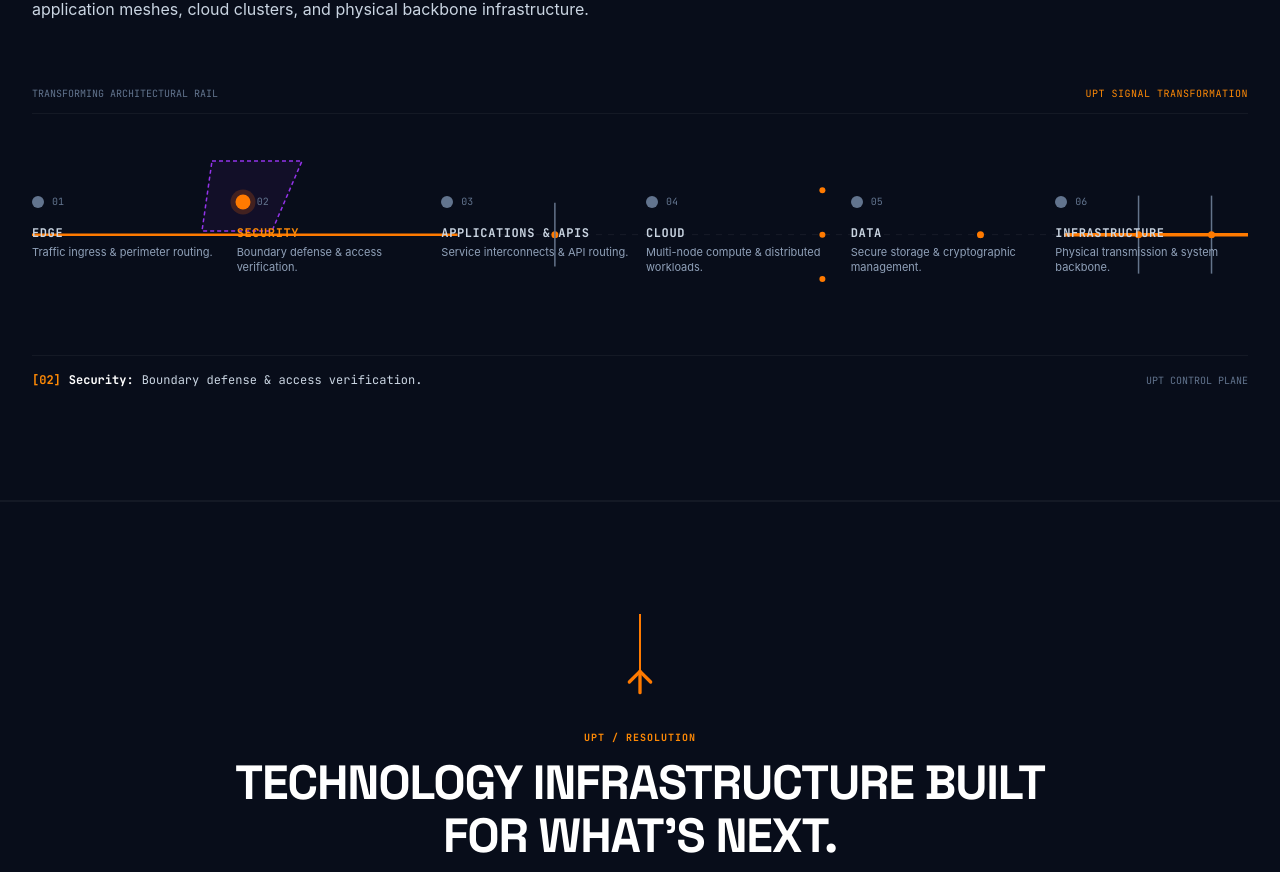
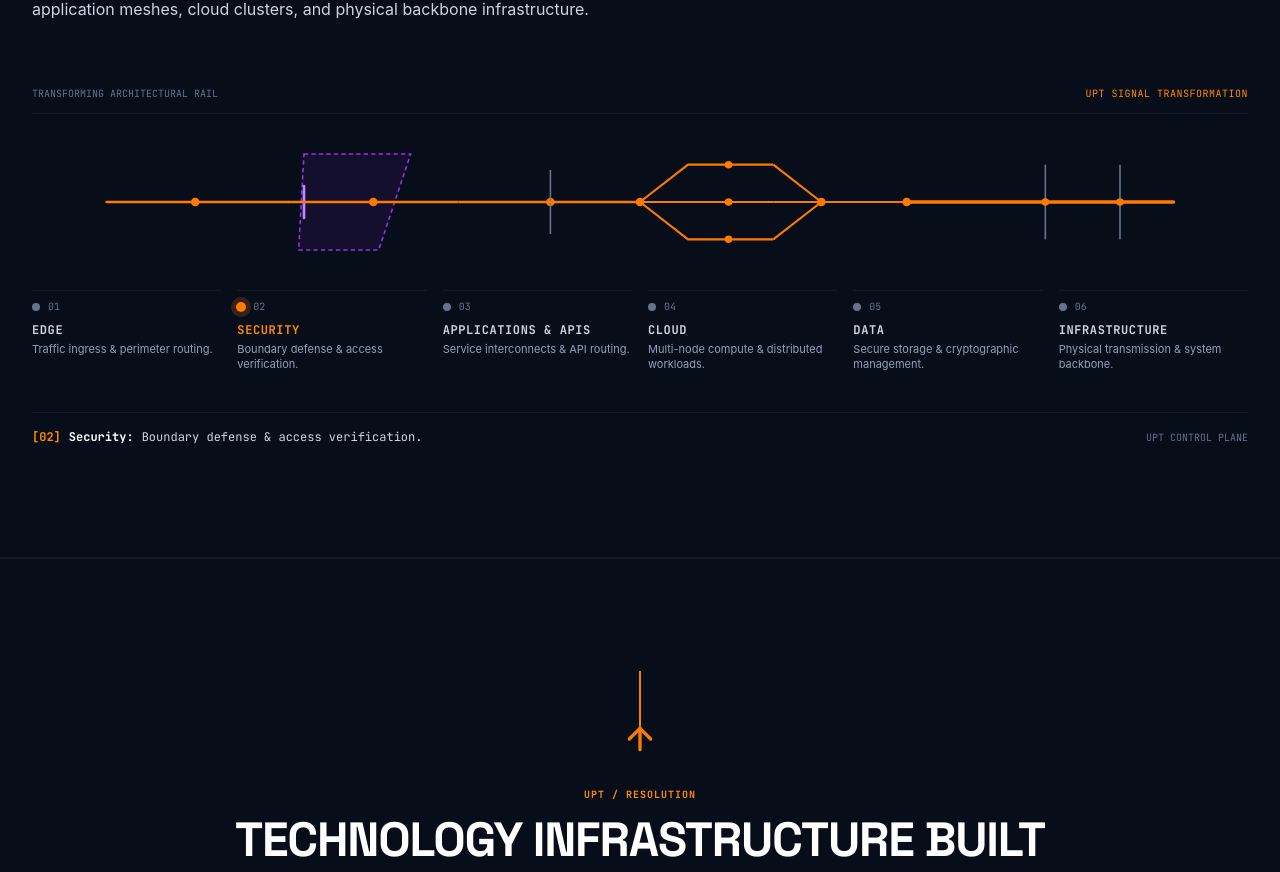
Before and after one commit to mom056/upt-plus, a Next.js app: page /design-lab in a window 1280 px wide. Shown: the part 1795-2667 px from the top of the page. Built offline with nearby package versions, Linux system fonts and the light colour scheme.

Commit message:
refactor(prototype): refine Edge-to-Enterprise transforming rail alignment

```diff
--- a/components/design-lab/SignatureEdgeSequence.tsx
+++ b/components/design-lab/SignatureEdgeSequence.tsx
@@ -47,62 +47,68 @@ export default function SignatureEdgeSequence() {
         <div className="hidden md:block relative">
 
           {/* Top Rail Header */}
-          <div className="flex items-center justify-between pb-3 mb-8 border-b border-white/5 text-[10px] font-mono text-slate-500">
+          <div className="flex items-center justify-between pb-3 mb-6 border-b border-white/5 text-[10px] font-mono text-slate-500">
             <span className="uppercase">TRANSFORMING ARCHITECTURAL RAIL</span>
             <span className="text-orange-400 uppercase tracking-wider">
               {language === 'ar' ? 'مسار التحول المعماري' : 'UPT SIGNAL TRANSFORMATION'}
             </span>
           </div>
 
-          {/* Continuous Architectural SVG Schematic */}
-          <div className="relative w-full py-12">
-            <svg className="absolute inset-0 w-full h-full pointer-events-none" xmlns="http://www.w3.org/2000/svg">
+          {/* Dedicated Architectural SVG Schematic Track */}
+          <div className="w-full h-32 relative mb-6">
+            <svg className="w-full h-full" viewBox="0 0 1000 120" fill="none" xmlns="http://www.w3.org/2000/svg">
               {/* Construction Datum Line */}
-              <line x1="0%" y1="50%" x2="100%" y2="50%" stroke="rgba(255,255,255,0.06)" strokeDasharray="6 6" />
+              <line x1="0" y1="60" x2="1000" y2="60" stroke="rgba(255,255,255,0.06)" strokeDasharray="6 6" />
 
-              {/* 01. EDGE -> Ingress Line */}
-              <line x1="0%" y1="50%" x2="18%" y2="50%" stroke="#FF7A00" strokeWidth="2.5" strokeLinecap="round" />
+              {/* 01. EDGE -> Ingress Line to Station 01 (x=80) */}
+              <line x1="0" y1="60" x2="170" y2="60" stroke="#FF7A00" strokeWidth="2.5" strokeLinecap="round" />
+              <circle cx="83" cy="60" r="4" fill="#FF7A00" />
 
-              {/* 02. SECURITY -> Protected V-Shield Boundary Geometry */}
+              {/* 02. SECURITY (x=250) -> Protected V-Shield Boundary Geometry */}
               <polygon
-                points="180,15 270,15 240,85 170,85"
-                fill="rgba(107,33,168,0.1)"
+                points="185,15 285,15 255,105 180,105"
+                fill="rgba(107,33,168,0.12)"
                 stroke="#9333EA"
                 strokeWidth="1.5"
                 strokeDasharray="4 3"
               />
-              <line x1="18%" y1="50%" x2="35%" y2="50%" stroke="#FF7A00" strokeWidth="2.5" />
+              <line x1="185" y1="45" x2="185" y2="75" stroke="#C084FC" strokeWidth="2.5" strokeLinecap="round" />
+              <line x1="170" y1="60" x2="330" y2="60" stroke="#FF7A00" strokeWidth="2.5" />
+              <circle cx="250" cy="60" r="4" fill="#FF7A00" />
 
-              {/* 03. APPLICATIONS & APIs -> Routing Junction */}
-              <circle cx="43%" cy="50%" r="3.5" fill="#FF7A00" />
-              <path d="M 35% 50% L 51% 50%" stroke="#FF7A00" strokeWidth="2.5" />
-              <line x1="43%" y1="32%" x2="43%" y2="68%" stroke="#64748B" strokeWidth="1.5" />
+              {/* 03. APPLICATIONS & APIs (x=416) -> Routing Cross-Junction */}
+              <circle cx="416" cy="60" r="4" fill="#FF7A00" />
+              <line x1="416" y1="30" x2="416" y2="90" stroke="#64748B" strokeWidth="1.5" />
+              <line x1="330" y1="60" x2="500" y2="60" stroke="#FF7A00" strokeWidth="2.5" />
 
-              {/* 04. CLOUD -> 3-Way Symmetrical Distribution */}
-              <path d="M 51% 50% L 57% 25% L 72% 25%" stroke="#FF7A00" strokeWidth="2" strokeLinejoin="round" />
-              <path d="M 51% 50% L 72% 50%" stroke="#FF7A00" strokeWidth="2" />
-              <path d="M 51% 50% L 57% 75% L 72% 75%" stroke="#FF7A00" strokeWidth="2" strokeLinejoin="round" />
+              {/* 04. CLOUD (x=583) -> 3-Way Symmetrical Distribution */}
+              <circle cx="500" cy="60" r="4" fill="#FF7A00" />
+              <path d="M 500 60 L 545 25 L 625 25" stroke="#FF7A00" strokeWidth="2" strokeLinejoin="round" />
+              <path d="M 500 60 L 625 60" stroke="#FF7A00" strokeWidth="2" />
+              <path d="M 500 60 L 545 95 L 625 95" stroke="#FF7A00" strokeWidth="2" strokeLinejoin="round" />
 
-              <circle cx="65%" cy="25%" r="3" fill="#FF7A00" />
-              <circle cx="65%" cy="50%" r="3" fill="#FF7A00" />
-              <circle cx="65%" cy="75%" r="3" fill="#FF7A00" />
+              <circle cx="583" cy="25" r="3.5" fill="#FF7A00" />
+              <circle cx="583" cy="60" r="3.5" fill="#FF7A00" />
+              <circle cx="583" cy="95" r="3.5" fill="#FF7A00" />
 
-              {/* 05. DATA -> Convergence back to single resolved trunk */}
-              <path d="M 72% 25% L 78% 50% L 85% 50%" stroke="#FF7A00" strokeWidth="2" strokeLinejoin="round" />
-              <path d="M 72% 50% L 85% 50%" stroke="#FF7A00" strokeWidth="2" />
-              <path d="M 72% 75% L 78% 50% L 85% 50%" stroke="#FF7A00" strokeWidth="2" strokeLinejoin="round" />
-              <circle cx="78%" cy="50%" r="3.5" fill="#FF7A00" />
+              {/* 05. DATA (x=750) -> Convergence into 1 resolved route */}
+              <path d="M 625 25 L 670 60 L 750 60" stroke="#FF7A00" strokeWidth="2" strokeLinejoin="round" />
+              <path d="M 625 60 L 750 60" stroke="#FF7A00" strokeWidth="2" />
+              <path d="M 625 95 L 670 60 L 750 60" stroke="#FF7A00" strokeWidth="2" strokeLinejoin="round" />
+              <circle cx="670" cy="60" r="4" fill="#FF7A00" />
+              <circle cx="750" cy="60" r="4" fill="#FF7A00" />
 
-              {/* 06. INFRASTRUCTURE -> Grounded Backbone Trunk & Vertical Stanchions */}
-              <line x1="85%" y1="50%" x2="100%" y2="50%" stroke="#FF7A00" strokeWidth="3.5" strokeLinecap="round" />
-              <line x1="91%" y1="28%" x2="91%" y2="72%" stroke="#64748B" strokeWidth="1.5" />
-              <line x1="97%" y1="28%" x2="97%" y2="72%" stroke="#64748B" strokeWidth="1.5" />
-              <circle cx="91%" cy="50%" r="3.5" fill="#FF7A00" />
-              <circle cx="97%" cy="50%" r="3.5" fill="#FF7A00" />
+              {/* 06. INFRASTRUCTURE (x=916) -> Grounded Backbone Trunk & Vertical Stanchions */}
+              <line x1="750" y1="60" x2="1000" y2="60" stroke="#FF7A00" strokeWidth="3.5" strokeLinecap="round" />
+              <line x1="880" y1="25" x2="880" y2="95" stroke="#64748B" strokeWidth="1.5" />
+              <line x1="950" y1="25" x2="950" y2="95" stroke="#64748B" strokeWidth="1.5" />
+              <circle cx="880" cy="60" r="3.5" fill="#FF7A00" />
+              <circle cx="950" cy="60" r="3.5" fill="#FF7A00" />
             </svg>
+          </div>
 
-            {/* 6 Stations Along the Rail */}
-            <div className="grid grid-cols-6 gap-3 relative z-10">
+          {/* 6 Stations Along the Rail Aligned Underneath */}
+          <div className="grid grid-cols-6 gap-4">
             {stages.map((stage, idx) => {
               const isSelected = activeStage === idx;
 
@@ -111,16 +117,17 @@ export default function SignatureEdgeSequence() {
                   key={stage.id}
                   type="button"
                   onClick={() => setActiveStage(idx)}
-                    className="text-left rtl:text-right focus:outline-none group cursor-pointer flex flex-col items-start"
+                  className="text-left rtl:text-right focus:outline-none group cursor-pointer flex flex-col items-start pt-2 border-t border-white/5"
                 >
-                    <div className="flex items-center gap-2 mb-4">
+                  <div className="flex items-center gap-2 mb-2">
                     <span
-                        className={'w-3 h-3 rounded-full transition-transform ' +
-                          (isSelected
+                      className={`w-2 h-2 rounded-full transition-transform ${
+                        isSelected
                           ? 'bg-[#FF7A00] ring-4 ring-orange-500/20 scale-125'
                           : stage.isBoundary
-                            ? 'bg-purple-500 ring-2 ring-purple-500/20'
-                            : 'bg-slate-500 group-hover:bg-slate-300')}
+                          ? 'bg-purple-500'
+                          : 'bg-slate-500 group-hover:bg-slate-300'
+                      }`}
                     />
                     <span className="text-[10px] font-mono text-slate-500">
                       {stage.num}
@@ -128,12 +135,13 @@ export default function SignatureEdgeSequence() {
                   </div>
 
                   <div
-                      className={'text-xs font-mono font-bold uppercase tracking-wider transition-colors ' +
-                        (isSelected
+                    className={`text-xs font-mono font-bold uppercase tracking-wider transition-colors ${
+                      isSelected
                         ? 'text-orange-400'
                         : stage.isBoundary
                         ? 'text-purple-300 group-hover:text-white'
-                          : 'text-slate-300 group-hover:text-white')}
+                        : 'text-slate-300 group-hover:text-white'
+                    }`}
                   >
                     {language === 'ar' ? stage.nameAr : stage.name}
                   </div>
@@ -145,10 +153,9 @@ export default function SignatureEdgeSequence() {
               );
             })}
           </div>
-          </div>
 
           {/* Active Station Detail (Integrated Inline Datum) */}
-          <div className="mt-8 pt-4 border-t border-white/5 flex items-center justify-between text-xs font-mono text-slate-400">
+          <div className="mt-10 pt-4 border-t border-white/5 flex items-center justify-between text-xs font-mono text-slate-400">
             <div className="flex items-center gap-2">
               <span className="text-orange-400 font-bold">[{current.num}]</span>
               <span className="text-white font-bold">{language === 'ar' ? current.nameAr : current.name}:</span>
@@ -181,12 +188,13 @@ export default function SignatureEdgeSequence() {
                 >
                   {/* Station Node Marker on Vertical Spine */}
                   <span
-                    className={'-ml-6 rtl:-mr-6 rtl:ml-0 w-3.5 h-3.5 rounded-full shrink-0 mt-1 transition-transform ' +
-                      (isSelected
+                    className={`-ml-6 rtl:-mr-6 rtl:ml-0 w-3.5 h-3.5 rounded-full shrink-0 mt-1 transition-transform ${
+                      isSelected
                         ? 'bg-[#FF7A00] ring-4 ring-orange-500/20 scale-125'
                         : stage.isBoundary
                         ? 'bg-purple-500 ring-2 ring-purple-500/20'
-                        : 'bg-slate-400')}
+                        : 'bg-slate-400'
+                    }`}
                   />
 
                   {/* Stage Details */}
@@ -196,12 +204,13 @@ export default function SignatureEdgeSequence() {
                         {stage.num}
                       </span>
                       <span
-                        className={'text-xs font-mono font-bold uppercase tracking-wider ' +
-                          (isSelected
+                        className={`text-xs font-mono font-bold uppercase tracking-wider ${
+                          isSelected
                             ? 'text-orange-400'
                             : stage.isBoundary
                             ? 'text-purple-300'
-                            : 'text-white')}
+                            : 'text-white'
+                        }`}
                       >
                         {language === 'ar' ? stage.nameAr : stage.name}
                       </span>
```
Lines whose indentation alone changed are shown as unchanged.
